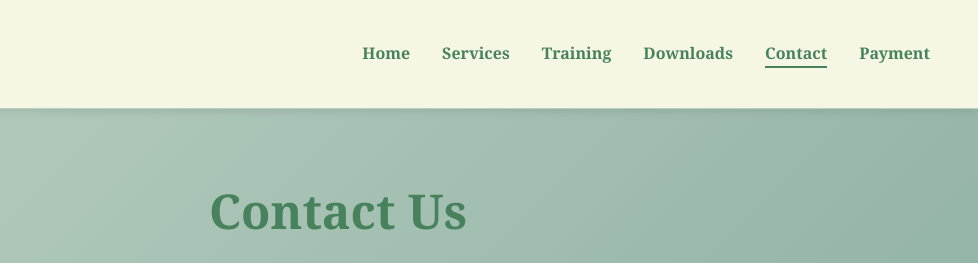
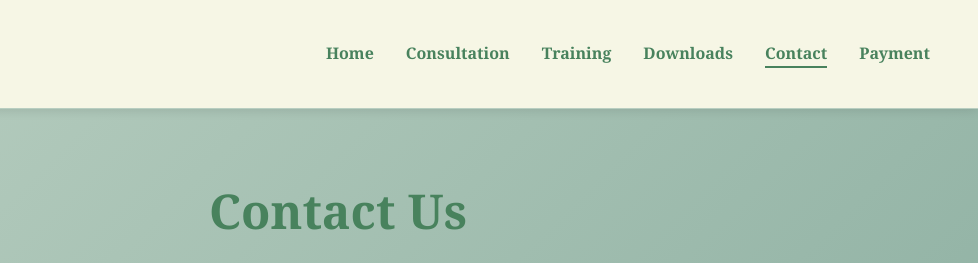
Before and after one commit to sarthakkc36/sarthak-github.io, a plain HTML site: page contact.html in a window 1280 px wide. Shown: the top 263 px of the page, 302-1280 px from the left. Drawn offline with Linux system fonts and the light colour scheme.

Commit message:
update-consultation

```diff
--- a/contact.html
+++ b/contact.html
@@ -218,7 +218,7 @@
         <nav class="desktop-nav">
             <ul class="nav-links">
                 <li><a href="index.html">Home</a></li>
-                <li><a href="Consultation.html" >Services</a></li>
+                <li><a href="consultation.html" >Consultation</a></li>
                 <li><a href="training.html">Training</a></li>
                 <li><a href="downloads.html">Downloads</a></li>
                 <li><a href="#contact"class="active">Contact</a></li>
@@ -237,7 +237,7 @@
         <div class="mobile-menu">
             <ul>
                 <li><a href="index.html">Home</a></li>
-                <li><a href="consultation.html" >Services</a></li>
+                <li><a href="consultation.html" >Consultation</a></li>
                 <li><a href="training.html">Training</a></li>
                 <li><a href="downloads.html">Downloads</a></li>
                 <li><a href="#contact"class="active">Contact</a></li>
```
Also changed, not shown: downloads.html (+2 -2 lines), index.html (+2 -2 lines), payment-failure.html (+2 -2 lines), payment-success.html (+2 -2 lines), payment.html (+2 -2 lines), training.html (+2 -2 lines), consultation.html (renamed from services.html).
